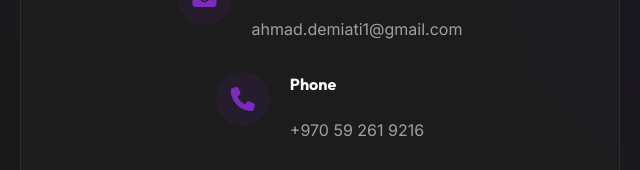
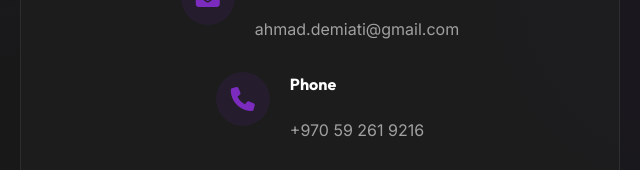
Before and after one commit to A-Demiati/Portfolio, a website: page contact.html in a window 1280 px wide. Shown: the part 576-746 px from the top of the page, 320-960 px from the left. Drawn offline with Linux system fonts and the light colour scheme.

Commit message:
updated information

```diff
--- a/contact.html
+++ b/contact.html
@@ -69,7 +69,7 @@
                     <i class="fas fa-envelope"></i>
                     <div>
                         <h4>Email</h4>
-                        <p class="text-muted">ahmad.demiati1@gmail.com</p>
+                        <p class="text-muted">ahmad.demiati@gmail.com</p>
                     </div>
                 </div>
 
@@ -99,7 +99,7 @@
 
                 <!-- BUTTONS -->
                 <div class="contact-actions">
-                    <a href="mailto:ahmad.demiati1@gmail.com" class="btn btn-primary">
+                    <a href="mailto:ahmad.demiati@gmail.com" class="btn btn-primary">
                         Send Email
                     </a>
 
```
